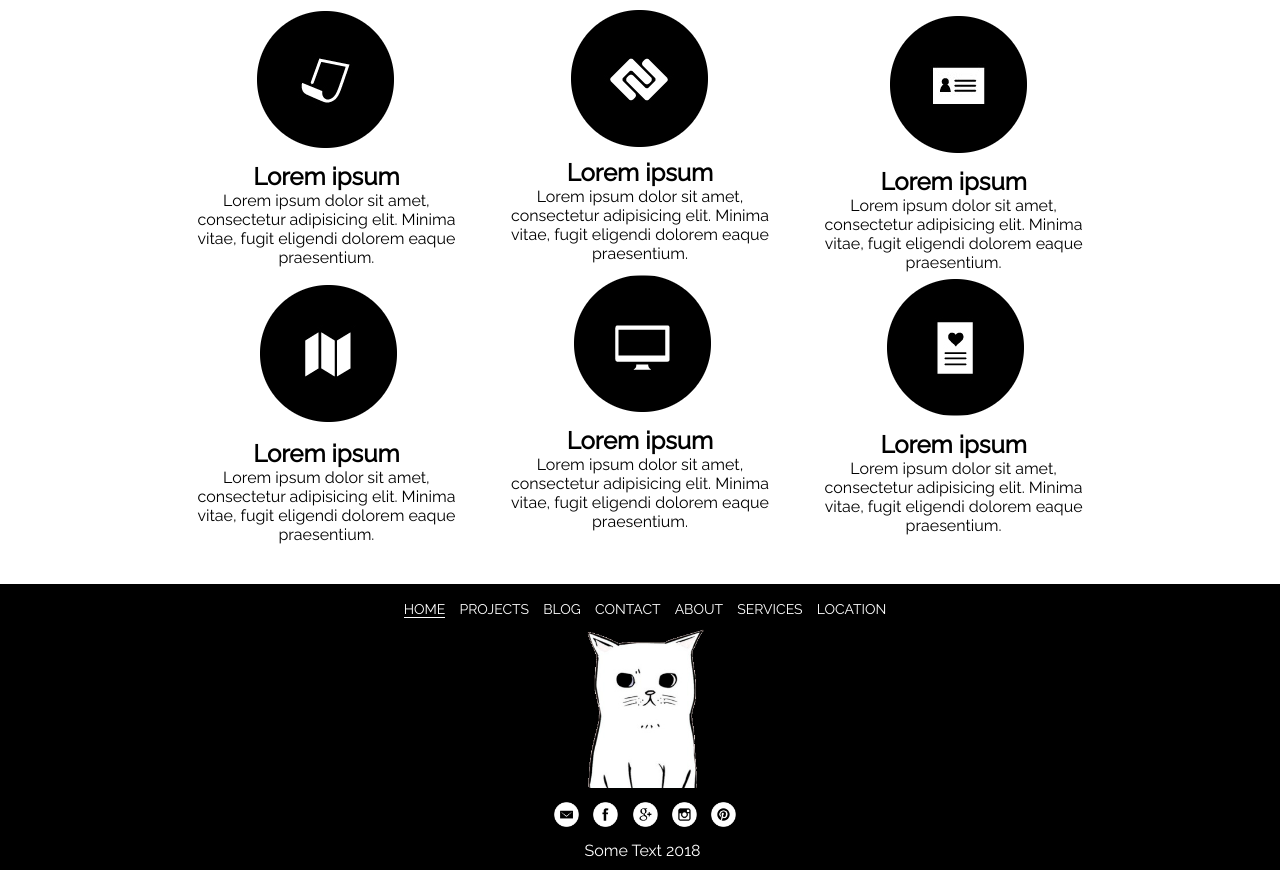
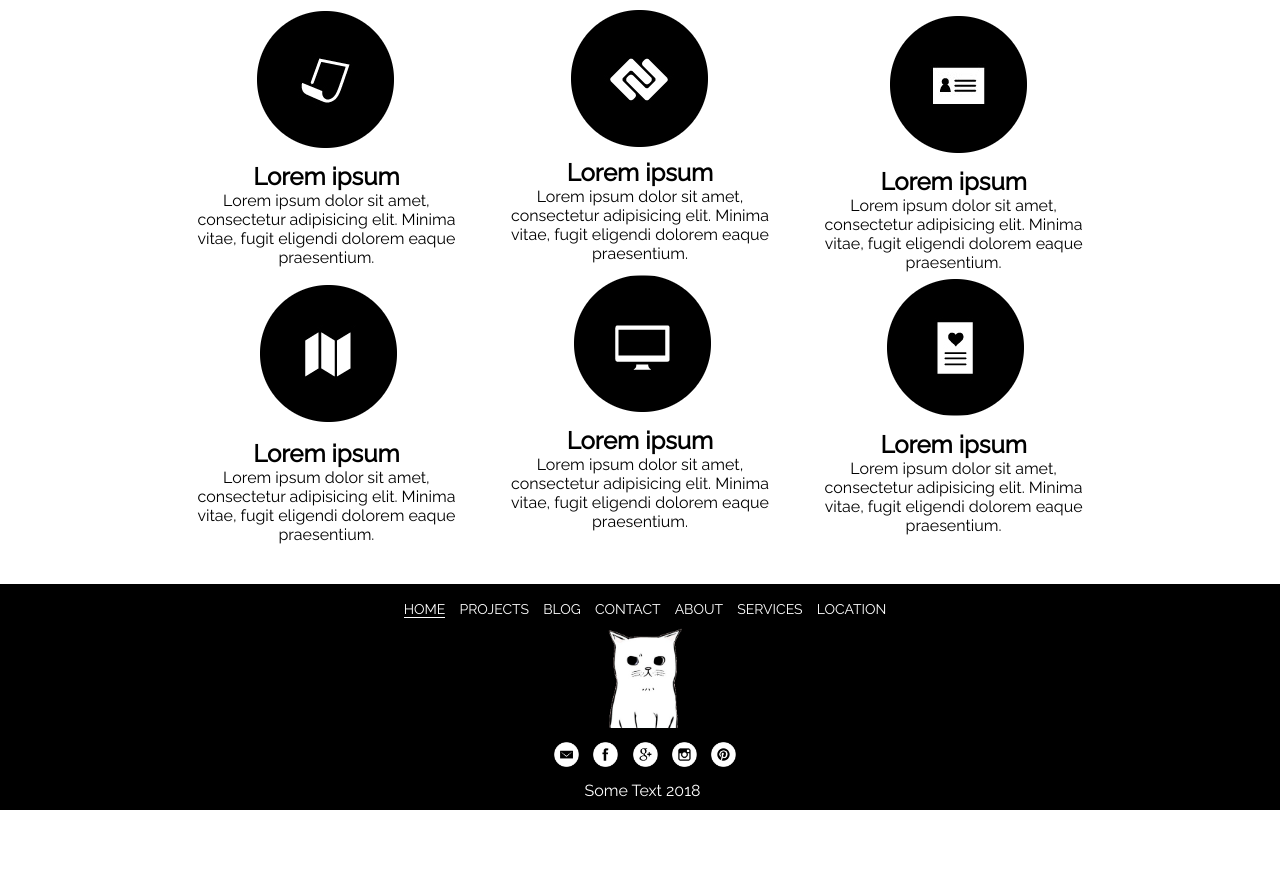
Before and after one commit to dzmitry-rogov/dzmitry-rogov.github.io, a plain HTML site: page index.html in a window 1280 px wide. Shown: the part 753-1623 px from the top of the page. After the commit the page ends 1563 px from the top, so only its background shows below. Drawn offline with Linux system fonts and the light colour scheme.

Commit message:
max-width

```diff
--- a/css/style.css
+++ b/css/style.css
@@ -125,7 +125,7 @@ footer nav a:hover {
 .graficlogo-img-footer {
 	padding: 10px;
 	max-width: 80%;
-	max-height: 160px;
+	max-height: 100px;
 }
 
 footer p {
```
